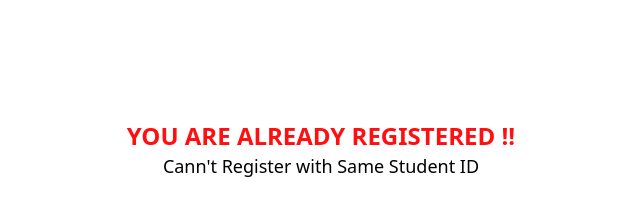
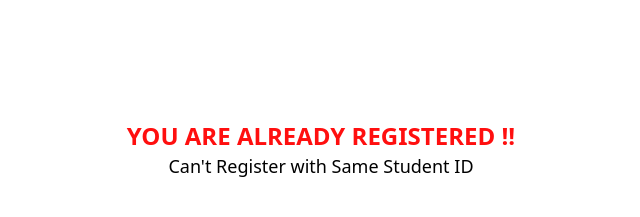
Before and after one commit to anas20023/IIPC_Final_Reg_Site, a website: page public/user_exist.html in a window 1280 px wide. Shown: the top 217 px of the page, 319-959 px from the left. Drawn offline with Linux system fonts and the light colour scheme.

Commit message:
Fix typo in user_exist.html

```diff
--- a/public/user_exist.html
+++ b/public/user_exist.html
@@ -42,7 +42,7 @@
       <!-- Navigation Bar Section -->
     <p id="user_exist" class="text-center text-2xl mt-10 font-bold text-orange-800">
       YOU ARE ALREADY REGISTERED !! <br>
-      <p class="text-center font-medium text-lg">Cann't Register with Same Student ID</p>
+      <p class="text-center font-medium text-lg">Can't Register with Same Student ID</p>
     </p>
     <div class="flex flex-col gap-2 justify-center items-center mt-10">
       <button
```
